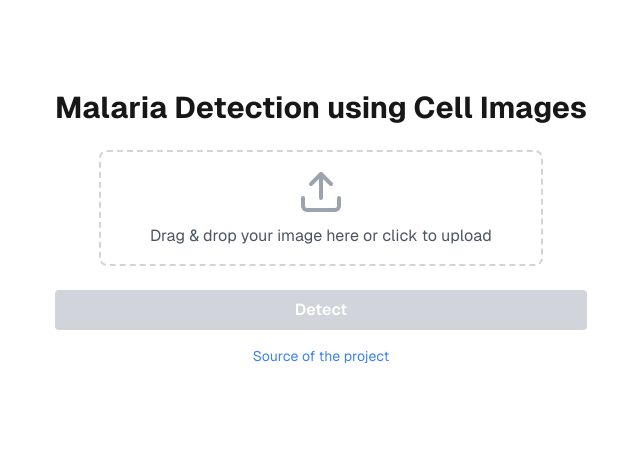
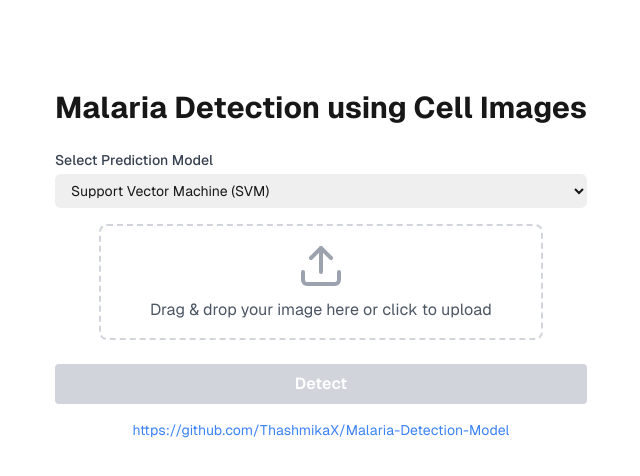
Before and after one commit to ThashmikaX/Malaria-Detection-Model, a Next.js app in the folder App/frontend/: page / in a window 1280 px wide. Shown: the top 476 px of the page, without its empty margins (319-959 px from the left). Built offline with nearby package versions, Linux system fonts and the light colour scheme.

Commit message:
feat: add model selection dropdown for prediction and update fetch URL accordingly

```diff
--- a/App/frontend/src/app/components/UI.tsx
+++ b/App/frontend/src/app/components/UI.tsx
@@ -17,6 +17,7 @@ const UI = () => {
   const [loading, setLoading] = useState<boolean>(false);
   const [toastOpen, setToastOpen] = useState<boolean>(false);
   const [toastMessage, setToastMessage] = useState<string>('');
+  const [selectedModel, setSelectedModel] = useState<string>('svm');
 
   // File change handler
   const handleFileChange = (e: React.ChangeEvent<HTMLInputElement> | React.DragEvent<HTMLDivElement>) => {
@@ -41,7 +42,7 @@ const UI = () => {
     formData.append('file', file);
 
     try {
-      const response = await fetch('https://malaria-detection-model-production.up.railway.app/predict/svm', {
+      const response = await fetch(`https://malaria-detection-model-production.up.railway.app/predict/${selectedModel}`, {
         method: 'POST',
         body: formData,
       });
@@ -81,8 +82,22 @@ const UI = () => {
     <div className="max-w-4xl mx-auto p-6 h-full relative flex flex-col items-center">
       <h1 className="text-3xl font-bold mb-6 text-center">Malaria Detection using Cell Images</h1>
 
+      {/* Model Selection Dropdown */}
+      <div className="w-full mb-4">
+        <label htmlFor="model-select" className="block text-sm font-medium text-gray-700">Select Prediction Model</label>
+        <select
+          id="model-select"
+          value={selectedModel}
+          onChange={(e) => setSelectedModel(e.target.value)}
+          className="mt-1 block w-full pl-3 pr-10 py-2 text-base border-gray-300 focus:outline-none focus:ring-indigo-500 focus:border-indigo-500 sm:text-sm rounded-md"
+        >
+          <option value="svm">Support Vector Machine (SVM)</option>
+          <option value="logistic">Logistic Regression</option>
+        </select>
+      </div>
+
       <div className={`flex flex-col lg:flex-row w-full ${result ? 'items-center justify-center gap-x-2' : 'justify-center items-center'}`}>
-        {/* Image Upload Component */}
+        {/* Rest of the previous component remains the same */}
         <div
           className={`flex-1 transition-all duration-500 transform h-full ${result ? 'lg:-translate-x-20' : 'flex justify-center items-center h-full'}`}
         >
@@ -146,7 +161,7 @@ const UI = () => {
         rel="noopener noreferrer"
         className="mt-4 text-blue-500 hover:underline text-sm"
       >
-        Source of the project
+        https://github.com/ThashmikaX/Malaria-Detection-Model
       </a>
 
       {/* Toast Notification */}
```
